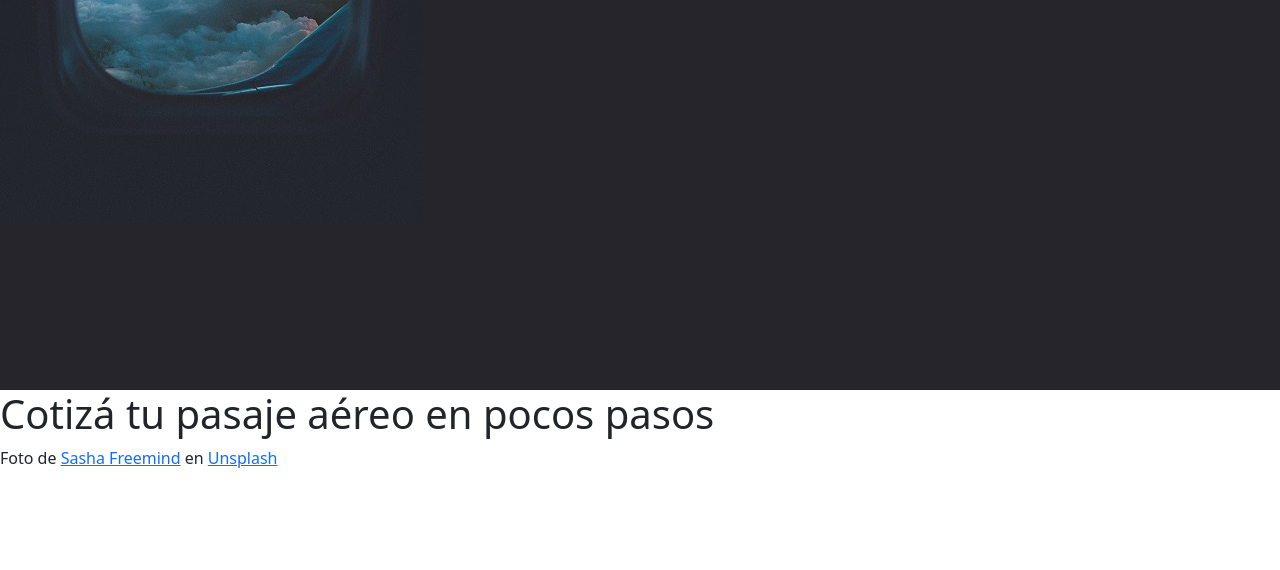
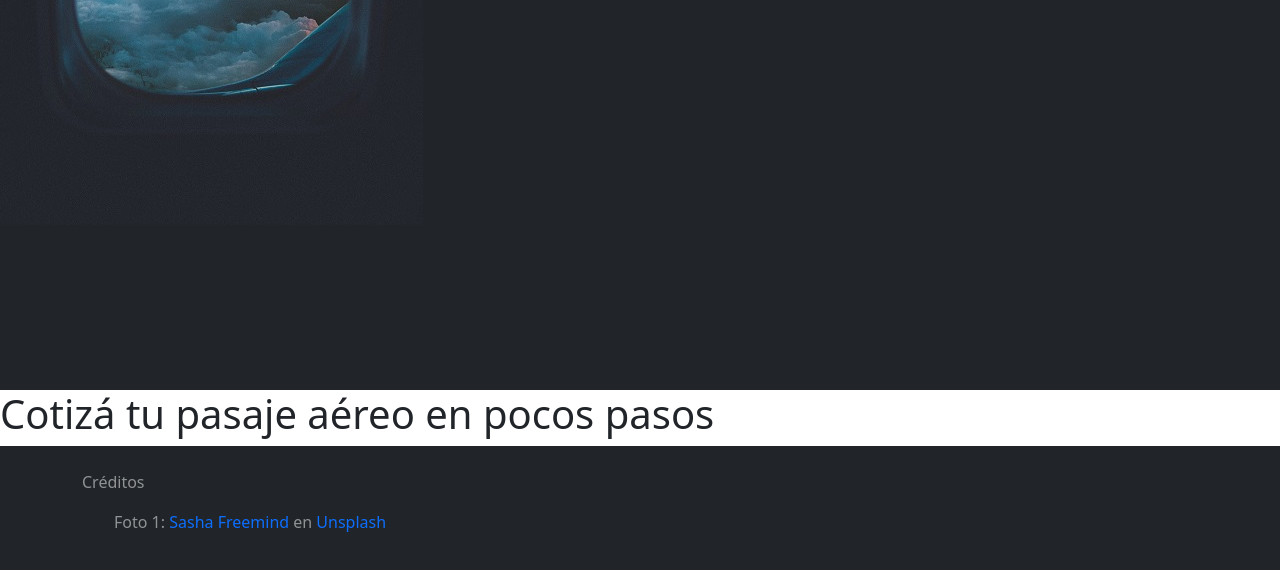
Before and after one commit to SilvanaBendahanGloria/aereos-silvana-bendahan-gloria, a website: page index.html in a window 1280 px wide. Shown: the part 410-980 px from the top of the page. Before the commit the page ends 896 px from the top, so only its background shows below. Drawn offline with nearby package versions, Linux system fonts and the light colour scheme.

Commit message:
Header and Footer

```diff
--- a/index.html
+++ b/index.html
@@ -25,7 +25,7 @@
     <title>Cotizador de Aéreos</title>
 </head>
 <body>
-    <header>
+    <header class="bg-dark">
         <div>
             <a href="#main">EMPEZÁ A VOLAR</a>
         </div>
@@ -37,9 +37,16 @@
 
     </main>
 
-    <footer>
+    <footer id="sticky-footer" class="flex-shrink-0 py-4 bg-dark text-white-50">
+        <div class="container">
+            <p>Créditos</p>
+            <ul>
+                <li>Foto 1: <a href="https://unsplash.com/@sashafreemind?utm_source=unsplash&utm_medium=referral&utm_content=creditCopyText">Sasha  Freemind</a> en <a href="https://unsplash.com/es/s/fotos/plane?utm_source=unsplash&utm_medium=referral&utm_content=creditCopyText">Unsplash</a></li>
+            </ul>
+        </div>
 
-        <p>Foto de <a href="https://unsplash.com/@sashafreemind?utm_source=unsplash&utm_medium=referral&utm_content=creditCopyText">Sasha  Freemind</a> en <a href="https://unsplash.com/es/s/fotos/plane?utm_source=unsplash&utm_medium=referral&utm_content=creditCopyText">Unsplash</a>
+
+        <p>
         </p>
 
 
--- /dev/null
+++ b/scss/base/_footer.scss
@@ -0,0 +1,7 @@
+footer ul li {
+    list-style-type: none;
+
+    a {
+        text-decoration: none;
+    }
+}
--- a/scss/base/_header.scss
+++ b/scss/base/_header.scss
@@ -4,7 +4,6 @@ header {
     background-image: url(/images/window.jpg);
     background-repeat: no-repeat;
     object-fit: cover;
-    background-color: #25252b;
 
     div {
         width: 80vw;
--- a/scss/style.scss
+++ b/scss/style.scss
@@ -1,2 +1,3 @@
 @import './base/_resets.scss';
 @import './base/_header.scss';
+@import './base/_footer.scss';
```
Also changed, not shown: css/style.css, 1 other file.
